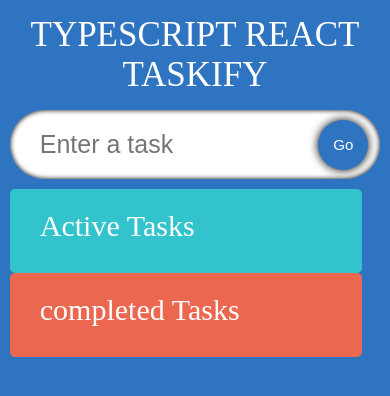
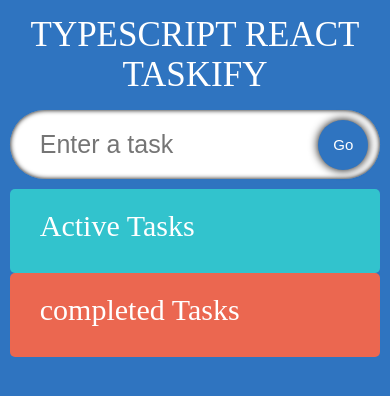
Before and after one commit to oforduh/todo-DragAndDrop-typescript, a React (Create React App) app: page / in a window 390 px wide. Shown: the top 396 px of the page. Built offline with nearby package versions, Linux system fonts and the light colour scheme; a web font is replaced by a local one.

Commit message:
fixed mexdi

```diff
--- a/src/components/todoList/todolist.module.scss
+++ b/src/components/todoList/todolist.module.scss
@@ -21,11 +21,13 @@
       padding: 5px 15px 15px 15px;
     }
     @media (max-width: 700px) {
-      width: 95%;
+      width: 100%;
       flex-direction: column;
+      margin: auto;
     }
   }
   @media (max-width: 700px) {
+    // border: 3px solid red;
     width: 95%;
   }
 }
```
